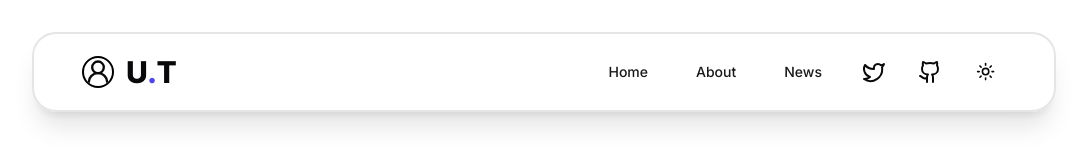
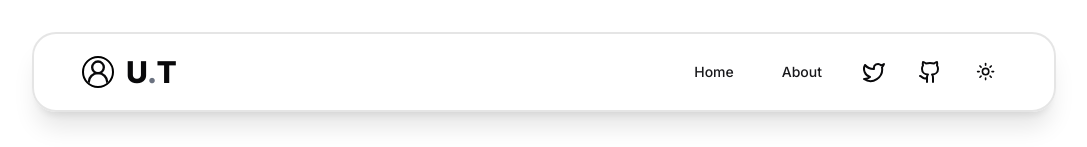
Before and after one commit to ut42univ/Portfolio, a Next.js app: page / in a window 1280 px wide. Shown: the top 147 px of the page, without its empty margins (96-1183 px from the left). Built offline with nearby package versions, Linux system fonts and the light colour scheme.

Commit message:
✨ ヘッダーをレスポンシブに対応

```diff
--- /dev/null
+++ b/src/components/Header/HeaderMobile.jsx
@@ -0,0 +1,40 @@
+"use client";
+
+import { useState } from "react";
+import Link from "next/link";
+import { UserRound, Menu } from "lucide-react";
+import { NavMobile } from "@/components/Header/NavMobile";
+import { ModeToggle } from "@/components/ModeToggle";
+
+export const HeaderMobile = () => {
+  const [isMenuOpen, setIsMenuOpen] = useState(false);
+
+  const toggleMenu = () => {
+    setIsMenuOpen(!isMenuOpen);
+  };
+
+  return (
+    <header className="sticky top-0 h-16 w-full px-4 flex justify-between items-center bg-white bg-opacity-80 shadow-xl backdrop-blur-xl border-b-1 border-black border-opacity-10 dark:bg-black dark:bg-opacity-80 dark:border-white dark:border-opacity-10">
+      <Link href="/" className="flex items-center gap-2">
+        <UserRound
+          size={28}
+          className="rounded-full border-2 border-black dark:border-white"
+        />
+        <h3 className="text-xl font-bold">
+          U<span className="text-gray-500">.</span>T
+        </h3>
+      </Link>
+      <div className="flex gap-4">
+        <ModeToggle />
+        <button onClick={toggleMenu} className="text-black dark:text-white">
+          <Menu size={28} />
+        </button>
+      </div>
+      {isMenuOpen && (
+        <div className="absolute top-16 left-0 w-full bg-white bg-opacity-80 shadow-xl border-b-1 border-black border-opacity-10 dark:bg-black dark:bg-opacity-80 dark:border-white dark:border-opacity-10">
+          <NavMobile onClose={toggleMenu} />
+        </div>
+      )}
+    </header>
+  );
+};
--- /dev/null
+++ b/src/components/Header/HeaderPC.jsx
@@ -0,0 +1,24 @@
+import Link from "next/link";
+import { UserRound } from "lucide-react";
+import { ModeToggle } from "@/components/ModeToggle";
+import { NavPC } from "@/components/Header/NavPC";
+
+export const HeaderPC = () => {
+  return (
+    <header className="sticky top-8 h-20 min-w-[18rem] max-w-[64rem] py-4 px-12 mx-auto my-8 flex justify-between items-center bg-white bg-opacity-80 shadow-xl backdrop-blur-lg rounded-3xl border-2 border-black border-opacity-10 dark:bg-black dark:bg-opacity-80 dark:border-white dark:border-opacity-10">
+      <Link href="/" className="flex gap-3 items-center">
+        <UserRound
+          size={32}
+          className="rounded-full border-2 border-black dark:border-white"
+        />
+        <h3 className="text-3xl font-extrabold">
+          U<span className="text-gray-500">.</span>T
+        </h3>
+      </Link>
+      <div className="flex gap-4">
+        <NavPC />
+        <ModeToggle />
+      </div>
+    </header>
+  );
+};
--- /dev/null
+++ b/src/components/Header/NavMobile.jsx
@@ -0,0 +1,41 @@
+import Link from "next/link";
+import { Button } from "@/components/ui/button";
+import { Github, Twitter } from "lucide-react";
+
+const urlTwitter = "https://twitter.com/ut42_dev";
+const urlGithub = "https://github.com/ut42univ";
+
+export const NavMobile = ({ onClose }) => {
+  return (
+    <nav>
+      <ul className="flex flex-col gap-4 p-4">
+        <li>
+          <Button variant="link" asChild>
+            <Link href="/" onClick={onClose}>
+              Home
+            </Link>
+          </Button>
+        </li>
+        <li>
+          <Button variant="link" asChild>
+            <Link href="/about" onClick={onClose}>
+              About
+            </Link>
+          </Button>
+        </li>
+        <li className="flex gap-2 justify-start">
+          <Button variant="ghost" size="icon" asChild>
+            <Link href={urlTwitter} target="_blank" onClick={onClose}>
+              <Twitter />
+            </Link>
+          </Button>
+          <Button variant="ghost" size="icon" asChild>
+            <Link href={urlGithub} target="_blank" onClick={onClose}>
+              <Github />
+            </Link>
+          </Button>
+        </li>
+      </ul>
+    </nav>
+  );
+};
--- /dev/null
+++ b/src/components/Header/NavPC.jsx
@@ -0,0 +1,36 @@
+import Link from "next/link";
+import { Button } from "@/components/ui/button";
+import { Twitter, Github } from "lucide-react";
+
+const SocialIcon = ({ href, icon: Icon, label }) => (
+  <Button variant="ghost" size="icon" asChild>
+    <Link href={href} target="_blank" aria-label={label}>
+      <Icon />
+    </Link>
+  </Button>
+);
+
+const NavLink = ({ href, label }) => (
+  <Button variant="link" asChild>
+    <Link href={href}>{label}</Link>
+  </Button>
+);
+
+export const NavPC = () => {
+  const socialLinks = [
+    { href: "https://twitter.com/ut42_dev", icon: Twitter, label: "Twitter" },
+    { href: "https://github.com/ut42univ", icon: Github, label: "Github" },
+  ];
+
+  return (
+    <nav>
+      <ul className="flex gap-4">
+        <NavLink href="/" label="Home" />
+        <NavLink href="/about" label="About" />
+        {socialLinks.map(({ href, icon, label }) => (
+          <SocialIcon key={href} href={href} icon={icon} label={label} />
+        ))}
+      </ul>
+    </nav>
+  );
+};
--- a/src/components/Header/index.jsx
+++ b/src/components/Header/index.jsx
@@ -1,53 +1,30 @@
-import Link from "next/link";
-import styles from "./Header.module.css";
-import { Button } from "@/components/ui/button";
-import { Github, Twitter, UserRound } from "lucide-react";
-import { ModeToggle } from "@/components/ModeToggle";
+"use client";
 
-const urlTwitter = "https://twitter.com/ut42_dev";
-const urlGithub = "https://github.com/ut42univ";
+import { useState, useEffect } from "react";
+import { HeaderPC } from "@/components/Header/HeaderPC";
+import { HeaderMobile } from "@/components/Header/HeaderMobile";
 
 export const Header = () => {
+  const [isMobile, setIsMobile] = useState(false);
+
+  useEffect(() => {
+    const handleResize = () => {
+      setIsMobile(window.innerWidth <= 768);
+    };
+
+    handleResize();
+
+    window.addEventListener("resize", handleResize);
+
+    return () => {
+      window.removeEventListener("resize", handleResize);
+    };
+  }, []);
+
   return (
-    <header
-      className={`${styles.header} dark:bg-black dark:bg-opacity-80 dark:border-white dark:border-opacity-10`}
-    >
-      <Link href="/" className="flex gap-3 items-center">
-        <UserRound
-          size={32}
-          className="rounded-full border-2 border-black dark:border-white"
-        />
-        <h3 className="text-3xl font-extrabold">
-          U<span className="text-indigo-600">.</span>T
-        </h3>
-      </Link>
-      <div className="flex gap-4">
-        <nav className="hidden md:block">
-          <ul>
-            <Button variant="link" asChild>
-              <Link href="/">Home</Link>
-            </Button>
-            <Button variant="link" asChild>
-              <Link href="/about">About</Link>
-            </Button>
-            <Button variant="link" asChild>
-              <Link href="/news">News</Link>
-            </Button>
-
-            <Button variant="ghost" size="icon" asChild>
-              <Link href={urlTwitter} target="_blank">
-                <Twitter />
-              </Link>
-            </Button>
-            <Button variant="ghost" size="icon" asChild>
-              <Link href={urlGithub} target="_blank">
-                <Github />
-              </Link>
-            </Button>
-          </ul>
-        </nav>
-        <ModeToggle />
-      </div>
-    </header>
+    <>
+      {isMobile && <HeaderMobile />}
+      {!isMobile && <HeaderPC />}
+    </>
   );
 };
```
